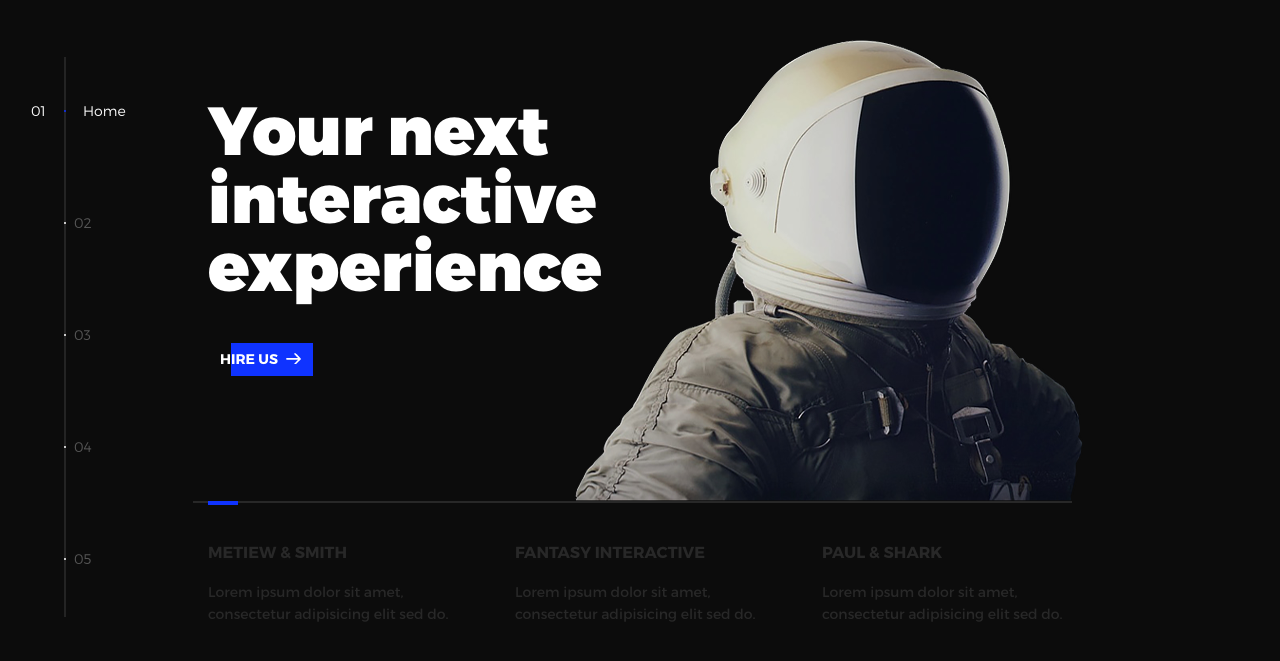
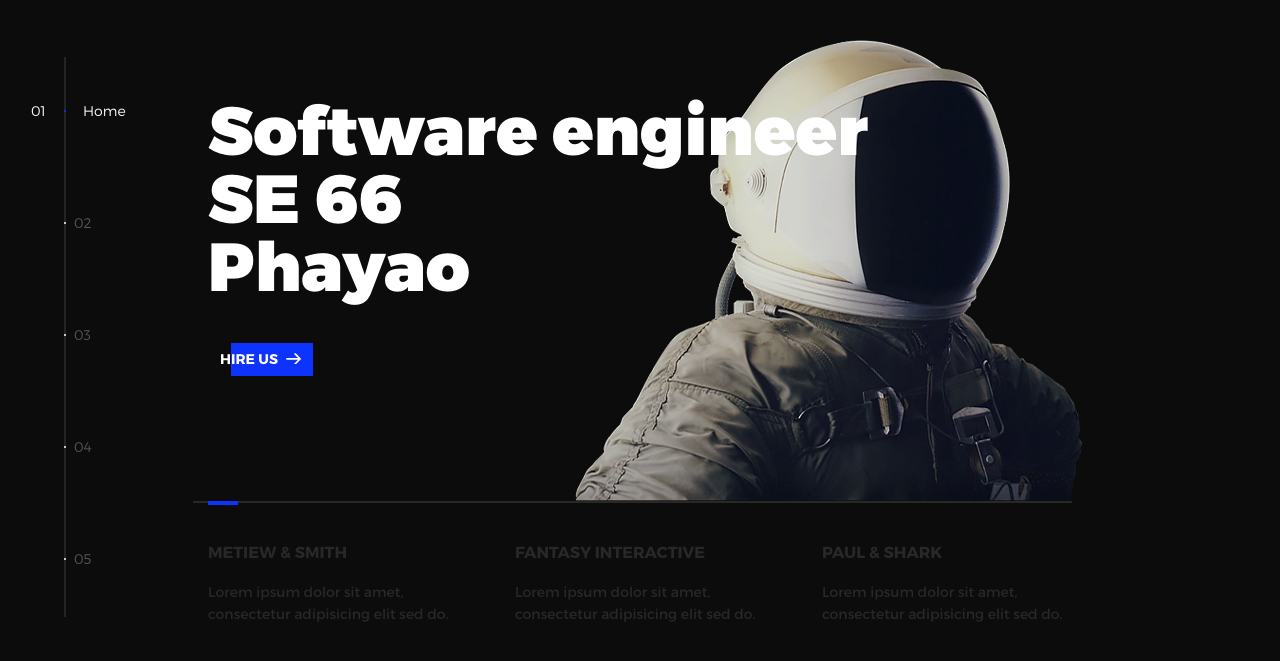
Before and after one commit to SofterM/Powerpuff-boys-3, a plain HTML site: page index.html in a window 1280 px wide. Shown: the part 63-724 px from the top of the page. Drawn offline with nearby package versions, Linux system fonts and the light colour scheme.

Commit message:
Update index.html

```diff
--- a/index.html
+++ b/index.html
@@ -48,7 +48,7 @@
           <li class="l-section section section--is-active">
             <div class="intro">
               <div class="intro--banner">
-                <h1>Your next<br>interactive<br>experience</h1>
+                <h1>Software engineer<br>SE 66<br>Phayao</h1>
                 <button class="cta">Hire Us
                   <svg version="1.1" id="Layer_1" xmlns="http://www.w3.org/2000/svg" xmlns:xlink="http://www.w3.org/1999/xlink" x="0px" y="0px" viewBox="0 0 150 118" style="enable-background:new 0 0 150 118;" xml:space="preserve">
                   <g transform="translate(0.000000,118.000000) scale(0.100000,-0.100000)">
```
